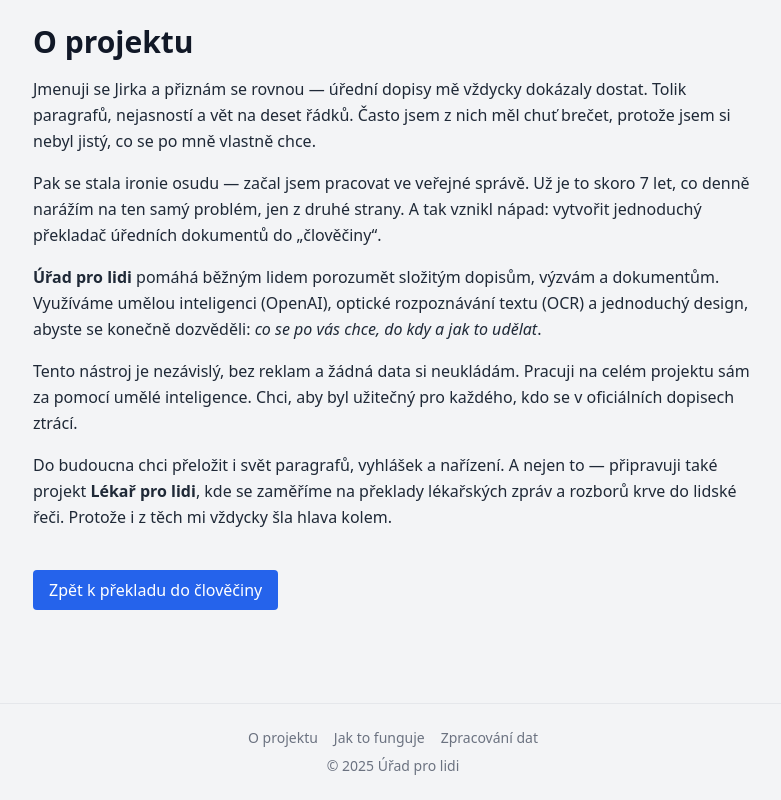
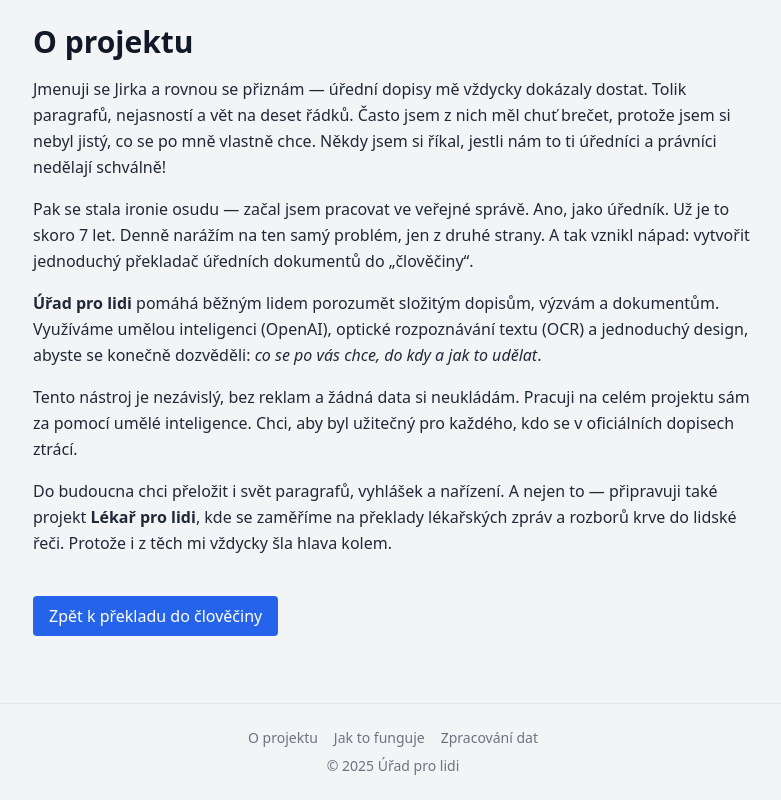
Before and after one commit to JiriTill/uradprolidi, a React (Vite) app: page /o-projektu in a window 1280 px wide. Shown: the whole page, without its empty margins (247-1028 px from the left). Built offline with nearby package versions, Linux system fonts and the light colour scheme.

Commit message:
Update about.jsx

```diff
--- a/src/pages/about.jsx
+++ b/src/pages/about.jsx
@@ -8,11 +8,11 @@ export default function About() {
         <h1 className="text-3xl font-bold mb-4 text-gray-900">O projektu</h1>
 
         <p className="mb-4 text-gray-800 leading-relaxed">
-          Jmenuji se Jirka a přiznám se rovnou — úřední dopisy mě vždycky dokázaly dostat. Tolik paragrafů, nejasností a vět na deset řádků. Často jsem z nich měl chuť brečet, protože jsem si nebyl jistý, co se po mně vlastně chce.
+          Jmenuji se Jirka a rovnou se přiznám — úřední dopisy mě vždycky dokázaly dostat. Tolik paragrafů, nejasností a vět na deset řádků. Často jsem z nich měl chuť brečet, protože jsem si nebyl jistý, co se po mně vlastně chce. Někdy jsem si říkal, jestli nám to ti úředníci a právníci nedělají schválně!
         </p>
 
         <p className="mb-4 text-gray-800 leading-relaxed">
-          Pak se stala ironie osudu — začal jsem pracovat ve veřejné správě. Už je to skoro 7 let, co denně narážím na ten samý problém, jen z druhé strany. A tak vznikl nápad: vytvořit jednoduchý překladač úředních dokumentů do „člověčiny“.
+          Pak se stala ironie osudu — začal jsem pracovat ve veřejné správě. Ano, jako úředník. Už je to skoro 7 let. Denně narážím na ten samý problém, jen z druhé strany. A tak vznikl nápad: vytvořit jednoduchý překladač úředních dokumentů do „člověčiny“.
         </p>
 
         <p className="mb-4 text-gray-800 leading-relaxed">
```
